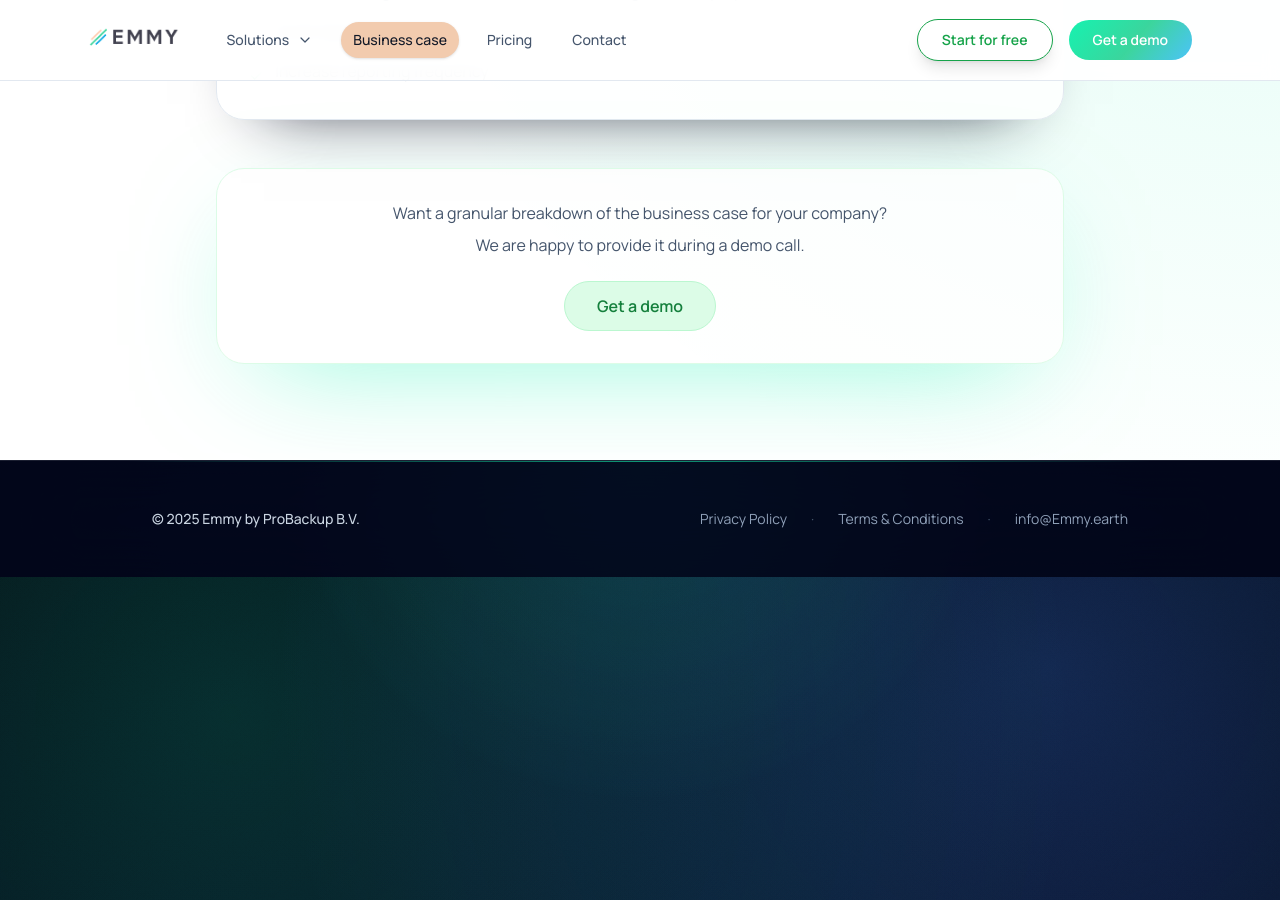
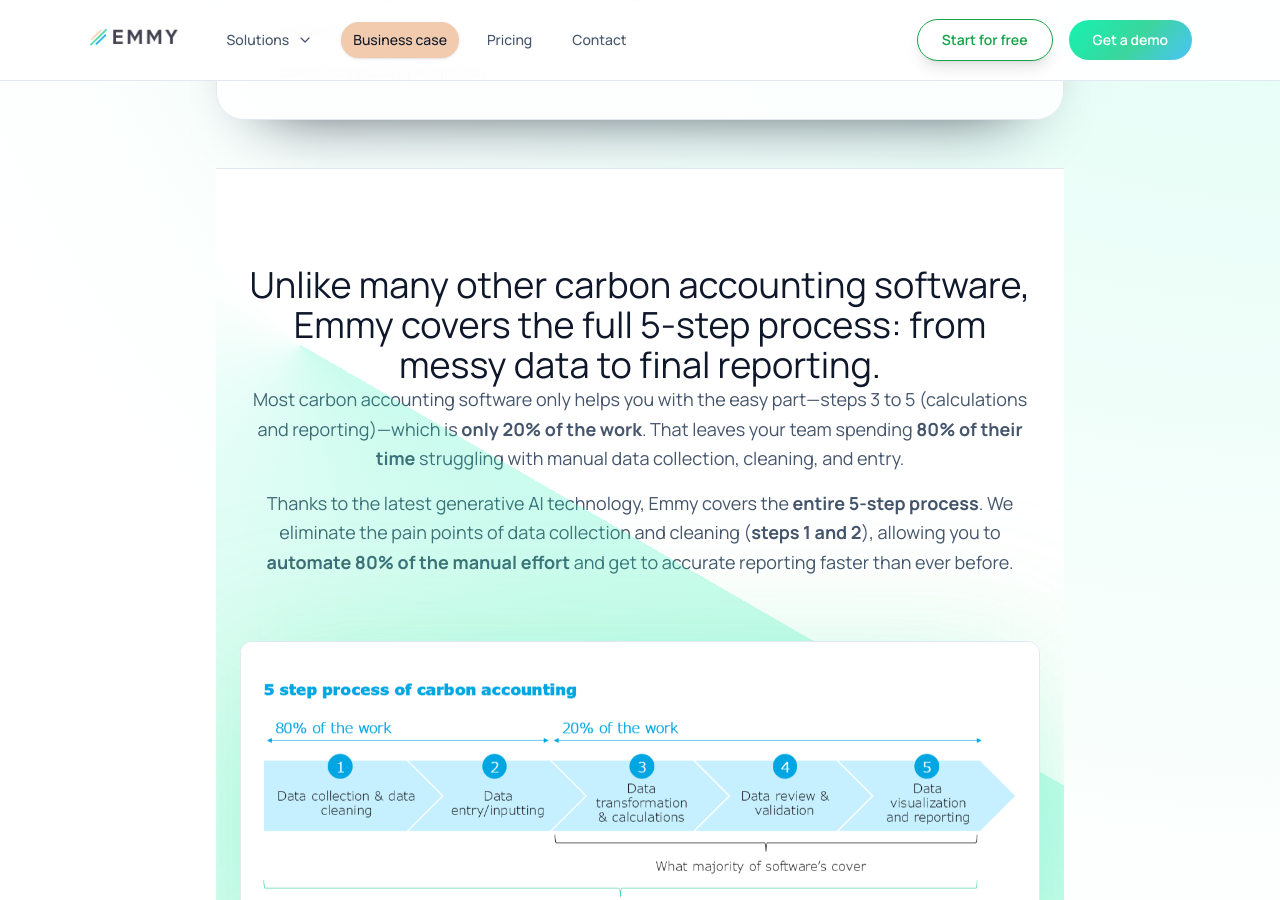
Before and after one commit to emmy-earth/promo-website, a Jekyll site: the page built from business-case.html, in a window 1280 px wide and 900 px high, scrolled down 564 px. Built offline with Jekyll 4.4.1, drawn with Linux system fonts in a browser that asks for light colours; nearby versions of some CDN libraries; comment, search, counter and statistics services are not loaded.

Commit message:
Add 5-step process section to business case

```diff
--- a/business-case.html
+++ b/business-case.html
@@ -32,11 +32,41 @@ description: "Discover the business case for Emmy.earth automated carbon account
           </li>
         </ul>
       </div>
+
+<section id="five-step-process" class="relative overflow-hidden border-t border-slate-200 bg-white py-24 text-slate-900">
+  <div class="pointer-events-none absolute inset-0 bg-[conic-gradient(from_120deg_at_10%_20%,rgba(16,240,176,0.22),rgba(16,240,176,0)_55%)]"></div>
+  <div class="mx-auto max-w-6xl px-6">
+    <div class="grid gap-16">
+      <div class="space-y-8 text-center" data-animate>
+        <h2 class="font-light text-3xl text-slate-900 sm:text-4xl max-w-4xl mx-auto">
+          Unlike many other carbon accounting software, Emmy covers the full 5-step process: from messy data to final reporting.
+        </h2>
+        <div class="space-y-4 text-lg leading-relaxed text-slate-600 max-w-4xl mx-auto">
+          <p>
+            Most carbon accounting software only helps you with the easy part—steps 3 to 5 (calculations and reporting)—which is <strong>only 20% of the work</strong>. That leaves your team spending <strong>80% of their time</strong> struggling with manual data collection, cleaning, and entry.
+          </p>
+          <p>
+            Thanks to the latest generative AI technology, Emmy covers the <strong>entire 5-step process</strong>. We eliminate the pain points of data collection and cleaning (<strong>steps 1 and 2</strong>), allowing you to <strong>automate 80% of the manual effort</strong> and get to accurate reporting faster than ever before.
+          </p>
+        </div>
+      </div>
+      <div class="relative" data-animate data-delay="0.18s">
+        <div class="absolute -inset-6 rounded-xl bg-emerald-400/10 blur-3xl"></div>
+        <div class="relative block overflow-hidden rounded-xl border border-slate-200 bg-white shadow-aurora">
+          <img src="{{ site.baseurl }}/assets/images/5-step-process.png" alt="Emmy's automated 5-step carbon accounting process" class="w-full object-cover" />
+        </div>
+      </div>
+    </div>
+  </div>
+</section>
+
+
       <div class="rounded-3xl border border-emerald-100 bg-white/70 p-8 text-center shadow-aurora">
         <p class="text-base text-slate-600">Want a granular breakdown of the business case for your company?</p>
         <p class="mt-2 text-base text-slate-600">We are happy to provide it during a demo call.</p>
         <a href="{{ site.baseurl }}/contact/" class="mt-6 inline-flex items-center justify-center rounded-full border border-emerald-200 bg-emerald-100 px-8 py-3 text-base font-semibold text-emerald-700 transition hover:-translate-y-0.5 hover:border-emerald-300 hover:bg-emerald-200">Get a demo</a>
       </div>
+
     </div>
   </div>
 </section>
```
